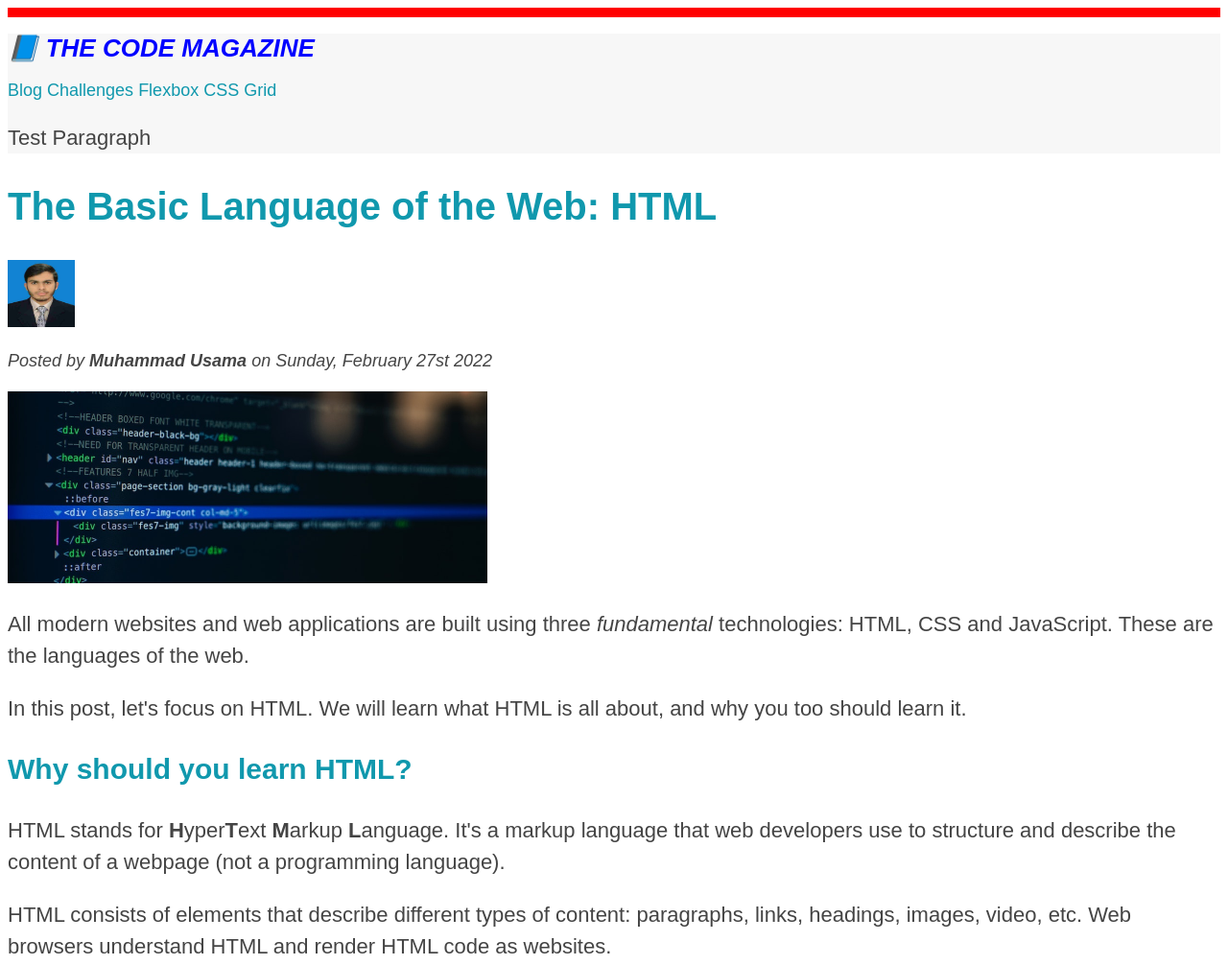
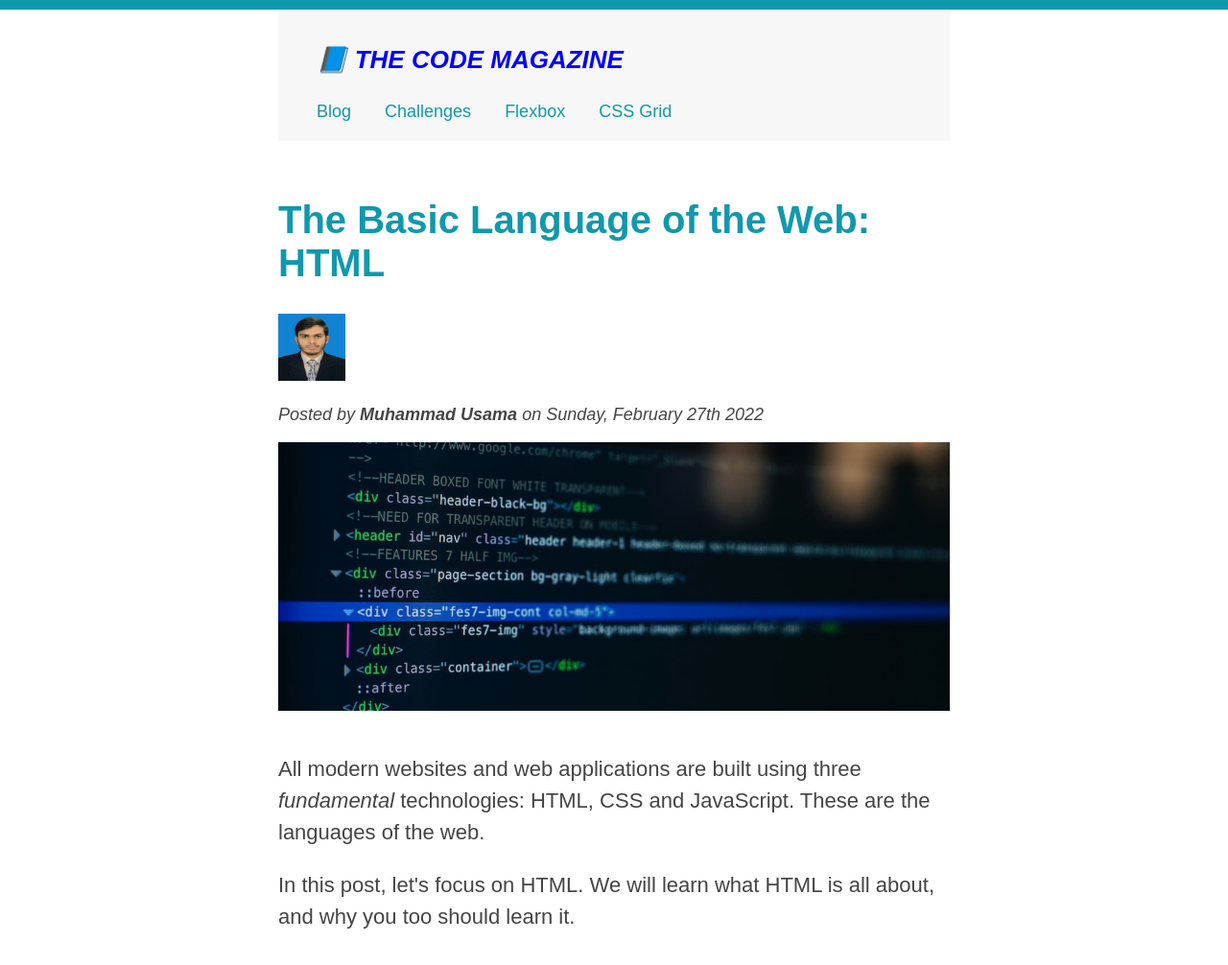
Before and after one commit to Usamakhan2016/HTMLANDCSS, a plain HTML site: page 02-HTML-Fundamentals/index.html in a window 1280 px wide. Shown: the top 1006 px of the page at 96% size. Drawn offline with Linux system fonts and the light colour scheme.

Commit message:
15-7-2022

```diff
--- a/02-HTML-Fundamentals/app.css
+++ b/02-HTML-Fundamentals/app.css
@@ -1,13 +1,29 @@
+*{
+    margin: 0;
+    padding: 0;
+}
+
+
 body{
     font-family: sans-serif;
     line-height: 1.4;
 }
 
+.container{
+    /* width: 700px;
+    margin: 0 auto; */
+}
+
+
 .product{
     border: 4px solid black;
+    width: 825px;
+    margin: 50px auto;
 }
 
 .product-title{
+    /* margin-top: 0; */
+    padding: 15px;
     text-align: center;
     font-size: 22px;
     text-transform: uppercase;
@@ -23,10 +39,12 @@ body{
     text-transform: uppercase;
     font-weight: bold;
     color: #777;
+    margin-bottom: 20px;
 }
 
 .more-info:link,.more-info:visited  {
     color: black;
+
 }
 
 .more-info:hover,.more-info:active{
@@ -36,23 +54,33 @@ body{
 .details-title{
     text-transform: uppercase;
     font-size: 16px;
+    margin-bottom: 15px;
+    margin-top: 30px;
 }
 
 .details-list{
     list-style: square;
+    margin-left: 20px;
+}
+
+.details-list li{
+    margin-bottom: 10px;
 }
 
 .add-cart{
     border-color: #000;
     border: none;
-    color: #fff;
+    /* color: #fff; */
     font-size: 20px;
     text-transform: uppercase;
     cursor: pointer;
+    padding: 15px;
+    width: 100%;
 
 }
 
 .add-cart:hover{
     color: #000;
 background-color: #fff;
-}
+border: 4px solid black;
+ }
--- a/02-HTML-Fundamentals/index.html
+++ b/02-HTML-Fundamentals/index.html
@@ -11,6 +11,7 @@
 
 <body>
 
+  <div class="container">
 
     <header class="main-header">
       <h1>📘 The Code Magazine</h1>
@@ -22,20 +23,20 @@
             <a href="#">CSS Grid</a>
         </nav>
 
-        <p>
+        <!-- <p>
           Test Paragraph
-        </p>
+        </p> -->
     </header>
 
     <article>
-        <header>
+        <header class="post-header ">
             <h2>The Basic Language of the Web: HTML</h2>
 
             <img src="img/profile.jpeg" alt="Profile Picture" width="70" height="70" />
 
-            <p id="author">Posted by <b>Muhammad Usama</b> on Sunday, February 27st 2022</p>
+            <p id="author">Posted by <b>Muhammad Usama</b> on Sunday, February 27th 2022</p>
 
-            <img src="img/post-img.jpg" alt="HTML code on a screen" width="500" height="200" />
+            <img class="post-img" src="img/post-img.jpg" alt="HTML code on a screen" width="500" height="200" />
         </header>
 
         <p>
@@ -121,6 +122,8 @@
               Copyright &copy; 2022 by the Code Hub
             </p>
             </footer>
+
+          </div>
 </body>
 
 </html>
--- a/02-HTML-Fundamentals/style.css
+++ b/02-HTML-Fundamentals/style.css
@@ -1,11 +1,14 @@
 * {
     /* border-top: 10px solid #1098ad ; */
+    /* padding: 0; */
+        /* margin: 0; */
 }
 
 body{
     font-family: sans-serif;
     color: #444;
-    border-top: 10px solid red ;
+    border-top: 10px solid #1098ad ;
+    margin: 0 ;
 }
 
 /*
@@ -31,12 +34,14 @@ h1 {
 
 h2 {
     font-size: 40px;
+    margin-bottom: 30px;
 
 }
 
 h3 {
     font-size: 30px;
-
+    margin-bottom: 20px;
+    margin-top: 40px;
 }
 
 h4 {
@@ -46,17 +51,21 @@ h4 {
     text-align: center;
 }
 
-
+ul,ol{
+     margin-left: 50px;
+}
 
 p {
     font-size: 22px;
-
+    margin-bottom: 15px;
     line-height: 1.5;
 }
 
 li{
 
     font-size : 20px;
+    margin-bottom: 10px;
+    /* display: inline; */
 }
 
 /* footer p{
@@ -88,14 +97,35 @@ ul{
     list-style: none;
 }
 
+.container{
+    width: 700px;
+    /* margin-left: auto;
+    margin-right: auto; */
+    margin: 0 auto;
+}
+
 .main-header{
     background-color: #f7f7f7;
+    /* padding: 20px ; */
+    /* padding-left: 40px; */
+    /* padding-right: 40px; */
+margin-bottom: 60px;
+    padding: 20px 40px;
+    /* height: 80px; */
+
 }
+
+
 
 aside{
     background-color: #f7f7f7;
     border-top: 5px solid #1098ad;
     border-bottom: 5px solid #1098ad;
+   /* padding-top: 50px;
+   padding-bottom: 50px;  */
+/* width: 500px; */
+   padding: 50px 0;
+
 }
 
 /* .first-li{
@@ -106,7 +136,8 @@ li:first-child{
     font-weight: bold;
 }
 li:last-child{
-    font-weight: bold;
+    /* font-weight: bold; */
+margin-bottom: 0;
 }
 li:nth-child(even){
     /* color: red; */
@@ -156,3 +187,33 @@ nav a:link,nav p{
 nav{
     font-size: 18px;
 }
+
+.post-header{
+    margin-bottom: 40px;
+}
+
+article{
+    margin-bottom: 60px;
+}
+
+.post-img{
+    /* width: 800px; */
+    width: 100%;
+    height: auto;
+    /* margin: 100px; */
+}
+
+nav a:link{
+    /* background-color: orangered;
+    margin: 20px;
+    padding: 20px;
+    display: block; */
+
+    margin-right: 30px;
+    margin-top: 10px;
+    display: inline-block;
+}
+
+nav a:link:last-child{
+    margin-right: 0;
+}
```
Also changed, not shown: 02-HTML-Fundamentals/challenge.html (+6 -0 lines).
